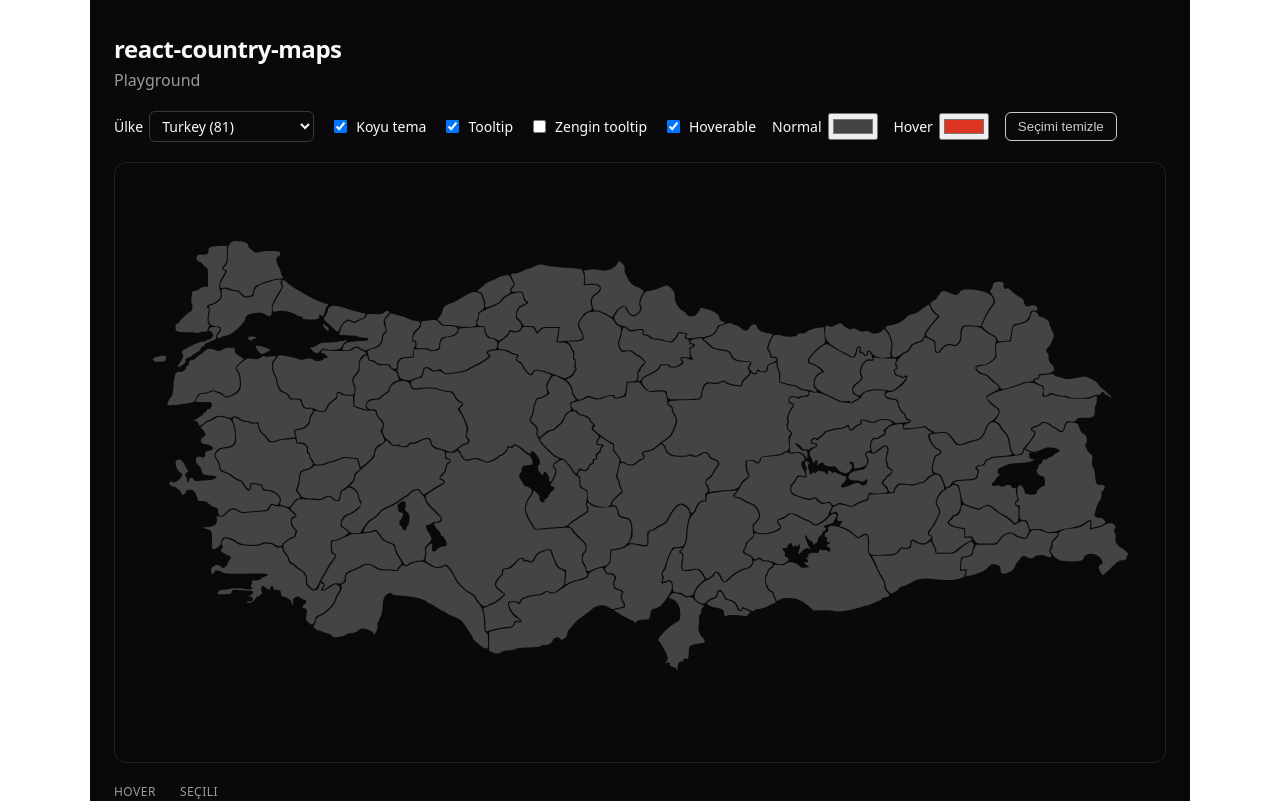
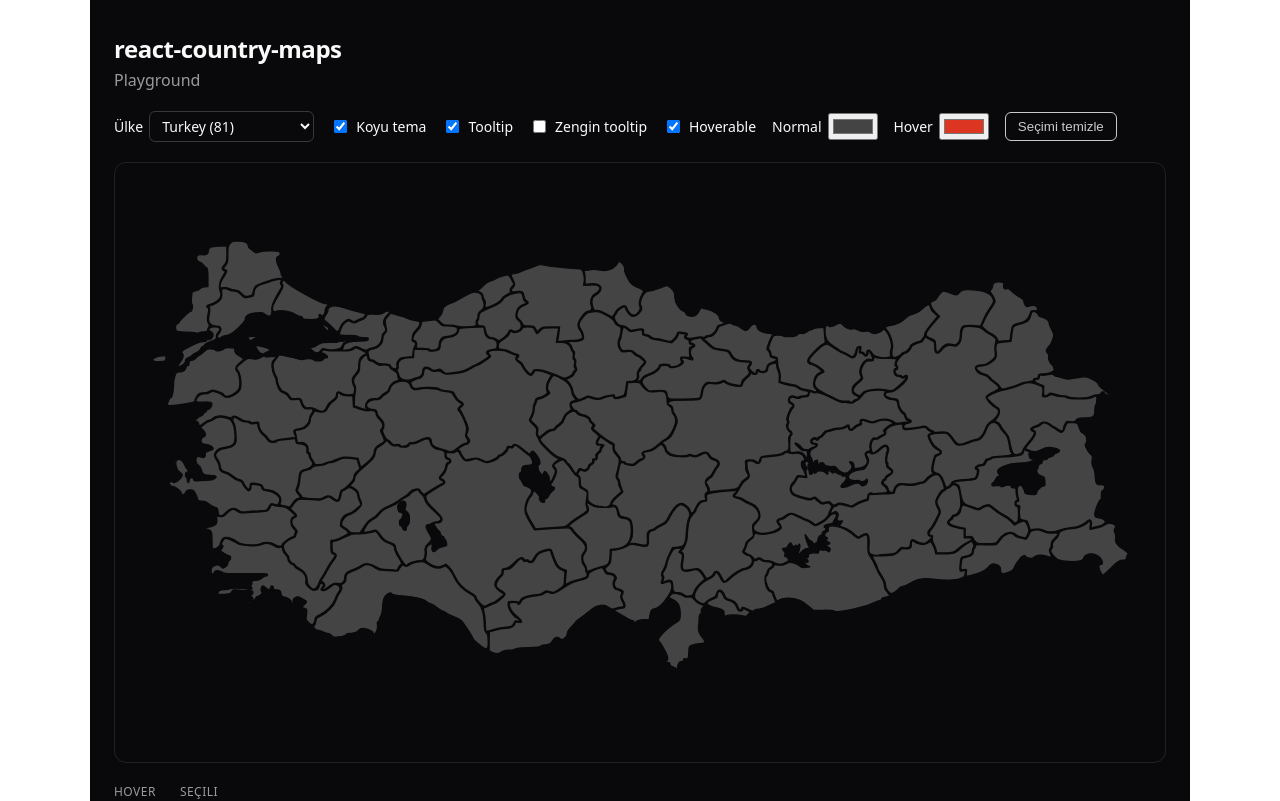
Before and after one commit to knetic0/react-country-maps, a React (Vite) app: page / in a window 1280 px wide. Shown: the top 801 px of the page. Built offline with nearby package versions, Linux system fonts and the light colour scheme.

Commit message:
border width removed on country interface

```diff
--- a/src/core/CountryMap.tsx
+++ b/src/core/CountryMap.tsx
@@ -160,7 +160,7 @@ export function CountryMap({
   // The mask needs it in viewBox units.
   const unitsPerPixel = vb.width / (svgWidth || FALLBACK_SVG_WIDTH);
   const gap =
-    (borderWidth ?? data.borderWidth ?? DEFAULT_BORDER_WIDTH) * unitsPerPixel;
+    (borderWidth ?? DEFAULT_BORDER_WIDTH) * unitsPerPixel;
   const maskId = `rcm-mask-${useId().replace(/[^a-zA-Z0-9_-]/g, "")}`;
   // Every region outline in one path. The mask cuts it out of the map, so the
   // borders show the page background, whatever its color.
--- a/src/core/types.ts
+++ b/src/core/types.ts
@@ -21,6 +21,4 @@ export interface Country {
     name: string;
     viewBox: ViewBox;
     regions: Region[];
-    /** Gap between neighboring regions, in CSS pixels. Defaults to 1.25. Use 0 when the paths already have gaps. */
-    borderWidth?: number;
 }
--- a/src/countries/turkey/index.ts
+++ b/src/countries/turkey/index.ts
@@ -6,8 +6,6 @@ const turkey = defineCountry({
     name: "Turkey",
     viewBox: { left: 0, top: 80, width: 1050, height: 585 },
     regions,
-    // The Turkey paths already have gaps between provinces
-    borderWidth: 0,
 })
 
 export default turkey;
```
